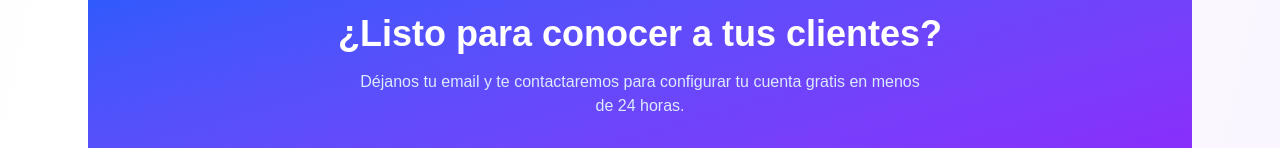
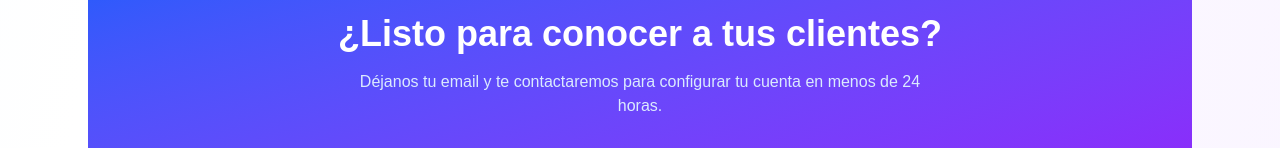
Before and after one commit to DiegoSalsa/SatisfaccionClientes, a Next.js app: page / in a window 1280 px wide. Shown: the part 5434-5582 px from the top of the page. Built offline with nearby package versions, Linux system fonts and the light colour scheme.

Commit message:
fix: update contact email and remove 'gratis' from landing text

```diff
--- a/app/page.tsx
+++ b/app/page.tsx
@@ -743,7 +743,7 @@ export default function Home() {
               ¿Listo para conocer a tus clientes?
             </h2>
             <p className="text-blue-100 max-w-xl mx-auto mb-8">
-              Déjanos tu email y te contactaremos para configurar tu cuenta gratis en menos de 24 horas.
+              Déjanos tu email y te contactaremos para configurar tu cuenta en menos de 24 horas.
             </p>
 
             {submitted ? (
```
